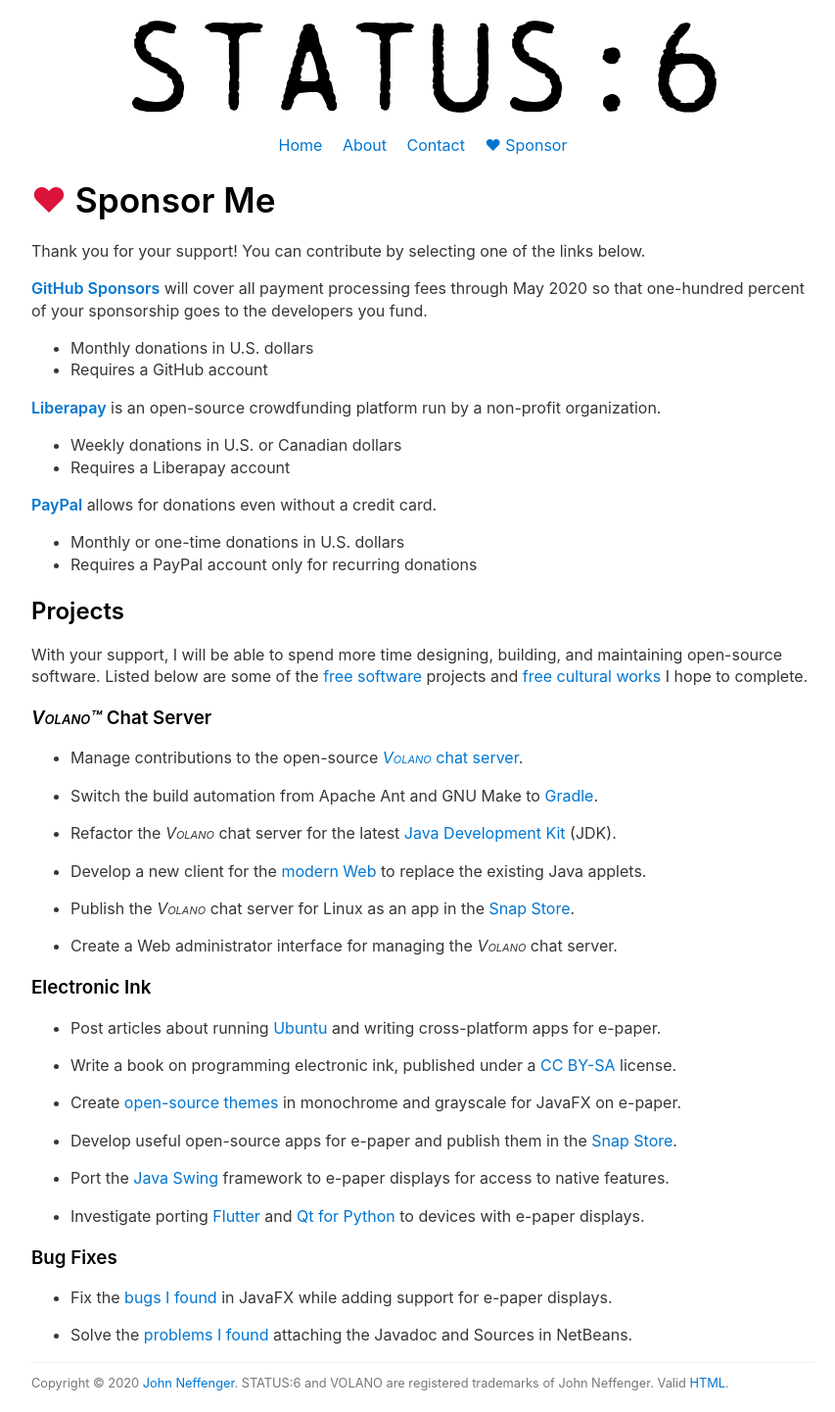
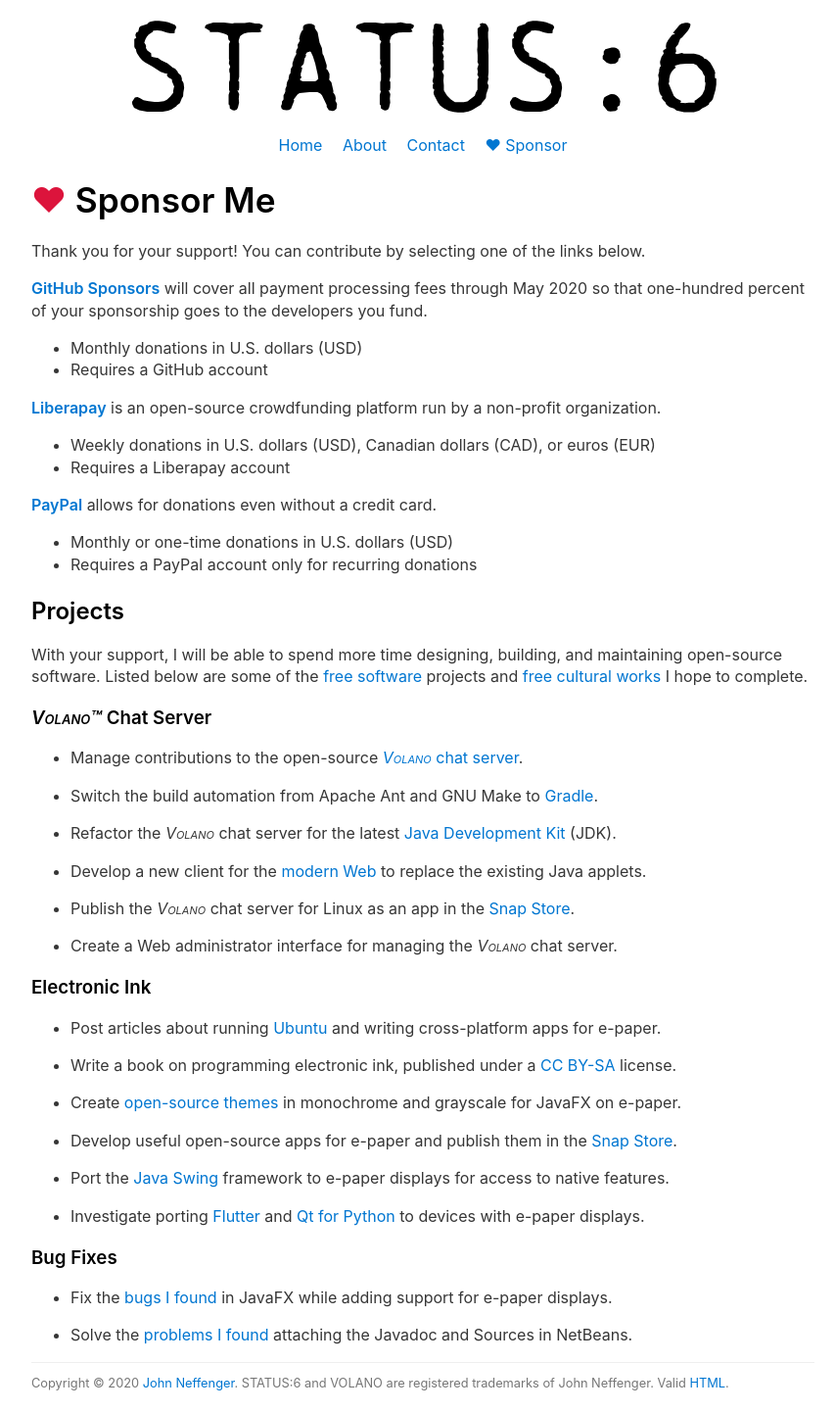
Before and after one commit to jgneff/www-status6, a Jekyll site: the page built from docs/sponsor.md, in a window 1280 px wide. Shown: the whole page at 98% size, without its empty margins (208-1061 px from the left). Built offline with Jekyll 4.4.1, drawn with Linux system fonts in a browser that asks for light colours.

Commit message:
Add euros to Liberapay currencies

```diff
--- a/docs/sponsor.md
+++ b/docs/sponsor.md
@@ -11,17 +11,17 @@ You can contribute by selecting one of the links below.
 
 **[GitHub Sponsors][github]** will cover all payment processing fees through May 2020 so that one-hundred percent of your sponsorship goes to the developers you fund.
 
-* Monthly donations in U.S. dollars
+* Monthly donations in U.S. dollars (USD)
 * Requires a GitHub account
 
 **[Liberapay][liberapay]** is an open-source crowdfunding platform run by a non-profit organization.
 
-* Weekly donations in U.S. or Canadian dollars
+* Weekly donations in U.S. dollars (USD), Canadian dollars (CAD), or euros (EUR)
 * Requires a Liberapay account
 
 **[PayPal][paypal]** allows for donations even without a credit card.
 
-* Monthly or one-time donations in U.S. dollars
+* Monthly or one-time donations in U.S. dollars (USD)
 * Requires a PayPal account only for recurring donations
 
 ## Projects
```
